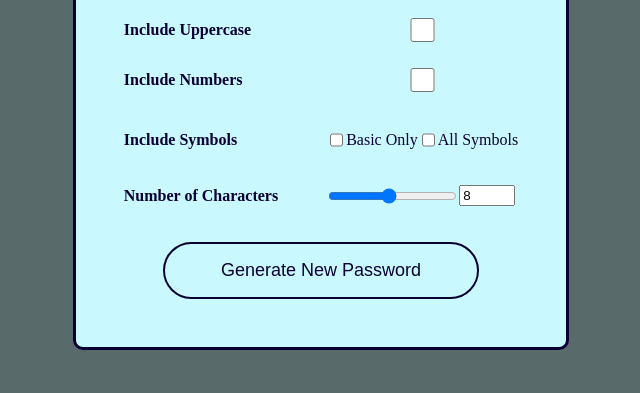
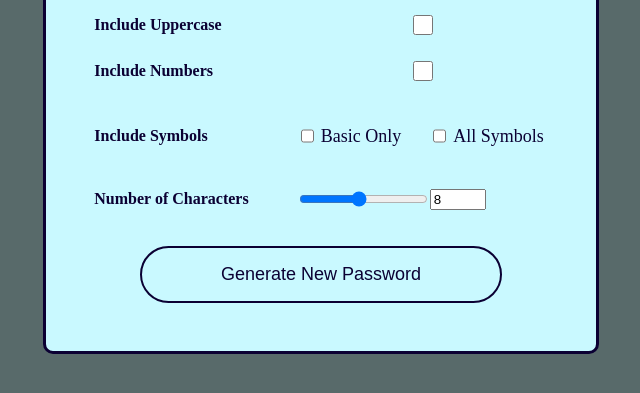
Before and after one commit to em-nam-cs/pw-generator, a plain HTML site: page index.html in a window 1280 px wide. Shown: the part 305-698 px from the top of the page, without its empty margins (319-959 px from the left). Drawn offline with Linux system fonts and the light colour scheme.

Commit message:
Format symbol options so boxes are spaced with text more clearly

```diff
--- a/index.html
+++ b/index.html
@@ -44,17 +44,22 @@
                 >
 
                 <div class="symbol-check-container">
-                    <input
+                    <div class="single-symbol-check-container">
+                        <input
                         type="checkbox"
                         id="includeBasicSymbols"
                     />
                     <p>Basic Only</p>
+                    </div>
 
+                    <div class="single-symbol-check-container">
                     <input
                         type="checkbox"
                         id="includeAllSymbols"
                     />
                     <p>All Symbols</p>
+                    </div>
+
                 </div>
 
                 <label for="charAmountNum">Number of Characters</label>
--- a/styles.css
+++ b/styles.css
@@ -49,6 +49,18 @@ body {
     display: flex;
     justify-content: space-between;
     align-items: center;
+    column-gap: 1.5rem;
+}
+
+.single-symbol-check-container {
+    display: flex;
+    align-items: center;
+    justify-content: flex-start;
+}
+
+.single-symbol-check-container * {
+    padding: 0.25rem;
+    font-size: large;
 }
 
 #charAmountNum {
@@ -101,5 +113,5 @@ label {
 }
 
 input[type="checkbox"] {
-    height: 1.5rem;
+    height: 1.25rem;
 }
```
